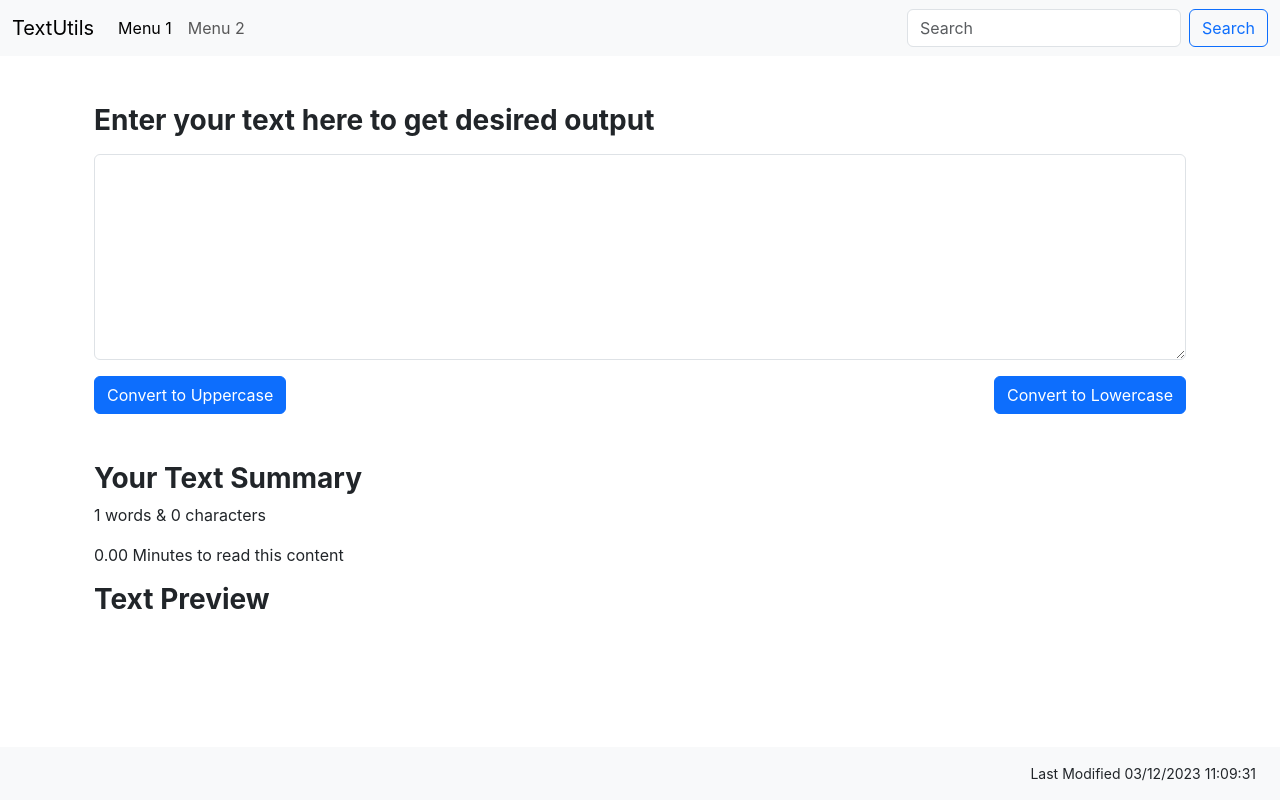
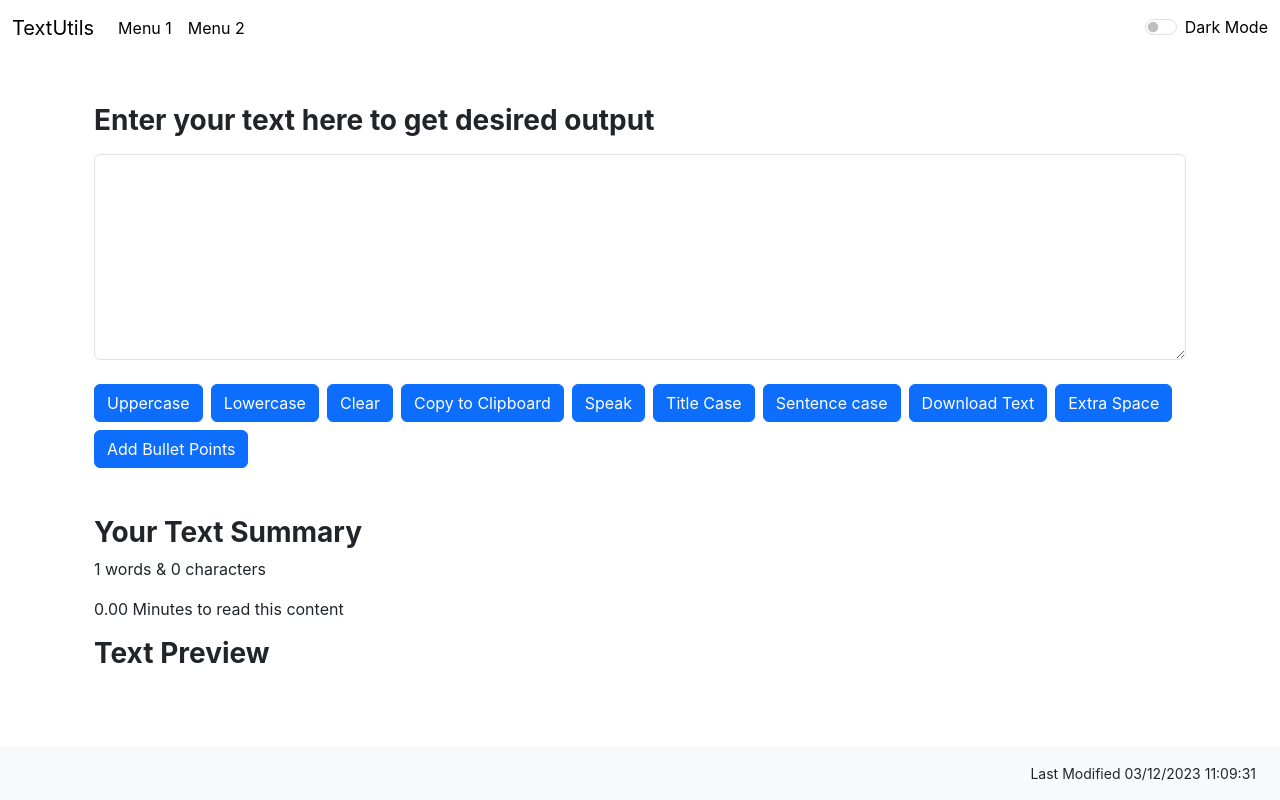
Before and after one commit to keerankb/react-textutils-demo, a React (Create React App) app: page / in a window 1280 px wide. Built offline with nearby package versions, Linux system fonts and the light colour scheme.

Commit message:
useState practical

```diff
--- a/src/components/Navbar.js
+++ b/src/components/Navbar.js
@@ -1,27 +1,57 @@
-import React from 'react'
+import React, { useState } from 'react'
 import PropTypes from 'prop-types'
 
 export default function Navbar(props) {
+
+    const [checkDarkMode, setCheckDarkMode] = useState({
+        color: 'black',
+        backgroundColor: 'white'
+    });
+
+    const [modeLabel, setModeLabel] = useState('Dark Mode')
+
+    const darkModeToggle = () => {
+        if(checkDarkMode.color === 'black') {
+            setCheckDarkMode({
+                color: 'white',
+                backgroundColor: 'black',
+            })
+            setModeLabel('Light Mode');
+        } else {
+            setCheckDarkMode({
+                color: 'black',
+                backgroundColor: 'white'
+            })
+            setModeLabel('Dark Mode');
+
+        }
+    }
+
   return (
-    <nav className="navbar navbar-expand-lg bg-body-tertiary">
+    <nav className="navbar navbar-expand-lg" style={checkDarkMode}>
         <div className="container-fluid">
-            <a className="navbar-brand" href="/">{props.title}</a>
+            <a className="navbar-brand" href="/" style={checkDarkMode}>{props.title}</a>
             <button className="navbar-toggler" type="button" data-bs-toggle="collapse" data-bs-target="#navbarSupportedContent" aria-controls="navbarSupportedContent" aria-expanded="false" aria-label="Toggle navigation">
                 <span className="navbar-toggler-icon"></span>
             </button>
             <div className="collapse navbar-collapse" id="navbarSupportedContent">
-                <ul className="navbar-nav me-auto mb-2 mb-lg-0">
+                <ul className="navbar-nav me-auto mb-2 mb-lg-0" style={checkDarkMode}>
                     <li className="nav-item">
-                        <a className="nav-link active" aria-current="page" href="/">{props.menuOne}</a>
+                        <a className="nav-link active" aria-current="page" href="/" style={checkDarkMode}>{props.menuOne}</a>
                     </li>
                     <li className="nav-item">
-                        <a className="nav-link" href="/">{props.menuTwo}</a>
+                        <a className="nav-link" href="/" style={checkDarkMode}>{props.menuTwo}</a>
                     </li>
                 </ul>
-                <form className="d-flex" role="search">
+                {/* <form className="d-flex" role="search">
                     <input className="form-control me-2" type="search" placeholder="Search" aria-label="Search" />
                     <button className="btn btn-outline-primary" type="submit">Search</button>
-                </form>
+                </form> */}
+                {/* <button type='button' className='btn btn-primary'>Dark Mode</button> */}
+                <div className="form-check form-switch">
+                    <input className="form-check-input" onClick={darkModeToggle} type="checkbox" id="flexSwitchCheckDefault" />
+                    <label className="form-check-label" htmlFor="flexSwitchCheckDefault" style={checkDarkMode}>{modeLabel}</label>
+                </div>
             </div>
         </div>
     </nav>
--- a/src/components/TextForm.js
+++ b/src/components/TextForm.js
@@ -3,27 +3,118 @@ import React, { useState } from 'react'
 
 export default function TextForm(props) {
 
+    //To UPPER CASE
     const handleUpperCase = () => {
-        // console.log("handleUpperCase() func called with text :" + text);
-        console.log("handleUpperCase() called");
         let newText = text.toUpperCase();
         setText(newText);
     }
 
+    //To lower case
     const handleLowerCase = () => {
-        // console.log("handleUpperCase() func called with text :" + text);
-        console.log("handleLowerCase() called");
         let newText = text.toLowerCase();
         setText(newText);
     }
 
+    //To set dynamic value of text onChange
     const handleOnChange = (event) => {
-        // console.log("handleOnChange() func called");
-        console.log("handleOnChange() called");
         setText(event.target.value);
     }
 
-    const [text, setText] = useState("");
+    //To Clear the text field
+    const handleClear = () => {
+        setText('');
+    }
+
+    //To copy text
+    const handleCopyText = () => {
+        navigator.clipboard.writeText(text)
+        alert("Text Copied : " + text);
+    }
+
+    //To speak the entered text
+    const handleSpeak = () => {
+        let writtenWords = new SpeechSynthesisUtterance();
+        writtenWords.text = text;
+        window.speechSynthesis.speak(writtenWords);
+    }
+
+    //To Title Case
+    const handleTitleCase = () => {
+        let newText = text.toLowerCase().split(' ').map(el => el.charAt(0).toUpperCase() + el.slice(1)).join(" ");
+        setText(newText);
+    }
+
+    //To Sentence case
+    const handleSentenceCase = () => {
+        let newText = text.toLowerCase();
+        let ActualWord = newText.charAt(0).toUpperCase() + newText.slice(1);
+        setText(ActualWord);
+    }
+
+    //To download the content in text file
+    const handleDownloadFile = () => {
+        let element = document.createElement("a");
+        let file = new Blob([text], {
+          type: "text/plain"
+        });
+        element.href = URL.createObjectURL(file);
+        element.download = "My Text.txt";
+        element.click();
+    }
+
+    //To remove extra spaces from text, also from beginning & ending
+    const handleExtraSpaces = ()=>{
+        let words = text.split(' ');
+        let joinedWords = '';
+        words.forEach((elem)=>{
+            if(elem[0] !== undefined){
+                joinedWords += elem + " ";
+            }
+        })
+        let desiredResult = joinedWords.trim();
+        setText(desiredResult);
+    }
+
+    // //To iNVERSE cASE
+    // const handleInverseCase = () => {
+    //     console.log("Inverse Case");
+    //     let wordz = text.split(' ');
+    //     console.log(wordz);
+    // }
+
+    //To add bullets '• ' before each line of the string
+    const handleAddingBulletPoints = () => {
+        let match = /^/gm
+        let entity = '• '
+        let updated_text = text.replace(match, entity)
+        setText(updated_text)
+    }
+
+    // //removes every whitespace from the string including newlines
+    // const WhiteSpace = () => {
+    //     let updated_text = text.replace(/\s/g, '')
+    //     setText(updated_text)
+    // }
+
+    //     using useState hooks to compare two sentence and return matching or unmatching
+    //     const [text, setText]= useState("Enter text section one");
+    //     const [text2, setNewText]= useState("Enter text section two");
+    //     const [result, setResultText]= useState("Enter text and click compare");
+    //     const handleCompareClick= () =>{
+    //         if(text === text2){
+    //             setResultText("Matching texts");
+    //         }else{
+    //             setResultText("Unmatching texts");
+    //         }
+    //     }
+    //     const handleOnchange= (e) =>{
+    //         setText(e.target.value);
+    //     }
+    //     const handleOnSecondChange= (e) =>{
+    //         setNewText(e.target.value);
+    //     }
+
+    const [text, setText] = useState('');
 
     return (
         <>
@@ -33,14 +124,19 @@ export default function TextForm(props) {
                 <div className="my-3">
                     <textarea className="form-control" value={text} onChange={handleOnChange} id="myBox" rows="8"></textarea>
                 </div>
-                <div className="row">
-                    <div className="col-6 text-start">
-                        <button className="btn btn-primary" onClick={handleUpperCase}>Convert to Uppercase</button>
-                    </div>
-                    <div className="col-6 text-end">
-                        <button className="btn btn-primary" onClick={handleLowerCase}>Convert to Lowercase</button>
-                    </div>
-                </div>
+                <button className="btn btn-primary me-2 mt-2" onClick={handleUpperCase}>Uppercase</button>
+                <button className="btn btn-primary me-2 mt-2" onClick={handleLowerCase}>Lowercase</button>
+                <button className="btn btn-primary me-2 mt-2" onClick={handleClear}>Clear</button>
+                <button className="btn btn-primary me-2 mt-2" onClick={handleCopyText}>Copy to Clipboard</button>
+                <button className="btn btn-primary me-2 mt-2" onClick={handleSpeak}>Speak</button>
+                <button className="btn btn-primary me-2 mt-2" onClick={handleTitleCase}>Title Case</button>
+                <button className="btn btn-primary me-2 mt-2" onClick={handleSentenceCase}>Sentence case</button>
+                <button className="btn btn-primary me-2 mt-2" onClick={handleDownloadFile}>Download Text</button>
+                <button className="btn btn-primary me-2 mt-2" onClick={handleExtraSpaces}>Extra Space</button>
+                <button className="btn btn-primary me-2 mt-2" onClick={handleAddingBulletPoints}>Add Bullet Points</button>
+                {/* <button className="btn btn-primary me-2" onClick={handleInverseCase}>Inverse case</button> */}
+
+
             </div>
         </div>
         <div className="container mb-5 pb-3">
```
